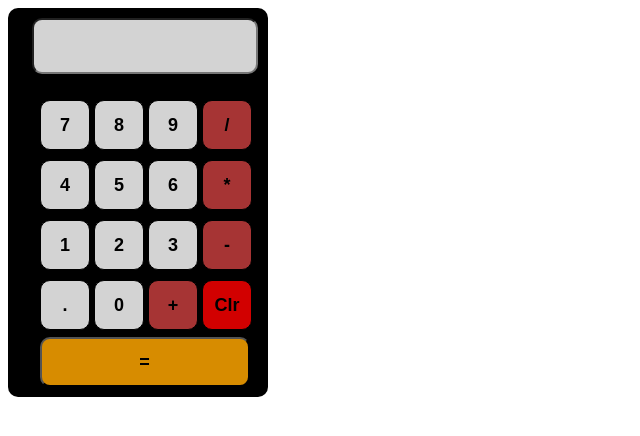
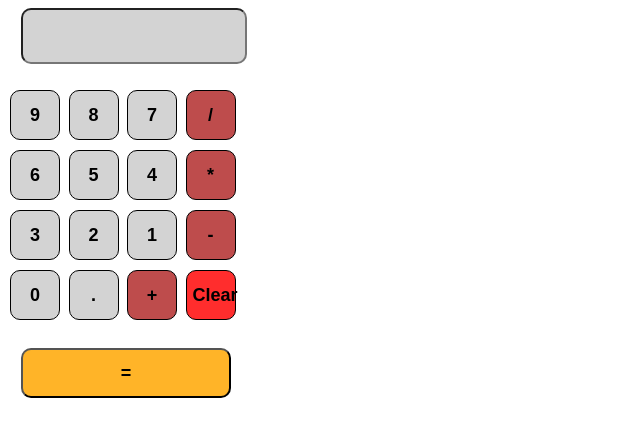
Before and after one commit to acciojob/calculator-dinneshkumar9, a website: page main.html in a window 1280 px wide. Shown: the whole page, without its empty margins (0-640 px from the left). Drawn offline with Linux system fonts and the light colour scheme.

Commit message:
calculator app

```diff
--- a/main.html
+++ b/main.html
@@ -8,34 +8,35 @@
 
 <body>
 	<!-- the entire body must be written by student -->
-	<div id="outerBox">
-		<div> <input type="text" id="input"> answer</div>
-		<div id="line1">
-			<div><button id="block7">7</button></div>
-			<div><button id="block8">8</button></div>
-			<div><button id="block9">9</button></div>
-			<div><button id="divide">/</button></div>
-		</div>
-		<div id="line2">
-			<div> <button id="block4">4</button> </div>
-			<div> <button id="block5">5</button> </div>
-			<div> <button id="block6">6</button> </div>
-			<div> <button id="multiply">*</button> </div>
-		</div>
-		<div id="line3">
-			<div> <button id="block1">1</button></div>
-			<div> <button id="block2">2</button></div>
-			<div> <button id="block3">3</button></div>
-			<div> <button id="minus">-</button></div>
-		</div>
-		<div id="line4">
-			<div> <button id="dot">.</button></div>
-			<div> <button id="block0">0</button></div>
-			<div> <button id="plus">+</button></div>
-			<div> <button id="clr">Clr</button></div>
-		</div>
-		<div> <button id="ans">=</button></div>
-	</div>
+	<div id="calculator">
+		<input type="text" id="input">
+		<br>
+		<br>
+		<button id="block9">9</button>
+		<button id="block8">8</button>
+		<button id="block7">7</button>
+		<button id="divide">/</button>
+		<br>
+		<button id="block6">6</button>
+		<button id="block5">5</button>
+		<button id="block4">4</button>
+		<button id="multiply">*</button>
+		<br>
+		<button id="block3">3</button>
+		<button id="block2">2</button>
+		<button id="block1">1</button>
+		<button id="minus">-</button>
+		<br>
+		<button id="block0">0</button>
+		<button id="dot">.</button>
+		<button id="plus">+</button>
+		<button id="clr">Clear</button>
+		<br>
+		<br>
+		<button id="ans">=</button>
+
+	  </div>
+
     <script type="text/javascript" src="./script.js">
 </script>
 
--- a/script.js
+++ b/script.js
@@ -4,7 +4,7 @@ const buttons = document.querySelectorAll("button");
 buttons.forEach(button => {
   button.addEventListener("click", e => {
     const value = e.target.innerText;
-    if (value === "Clr") {
+    if (value === "Clear") {
       input.value = "";
     } else if (value === "=") {
       input.value = eval(input.value);
```
